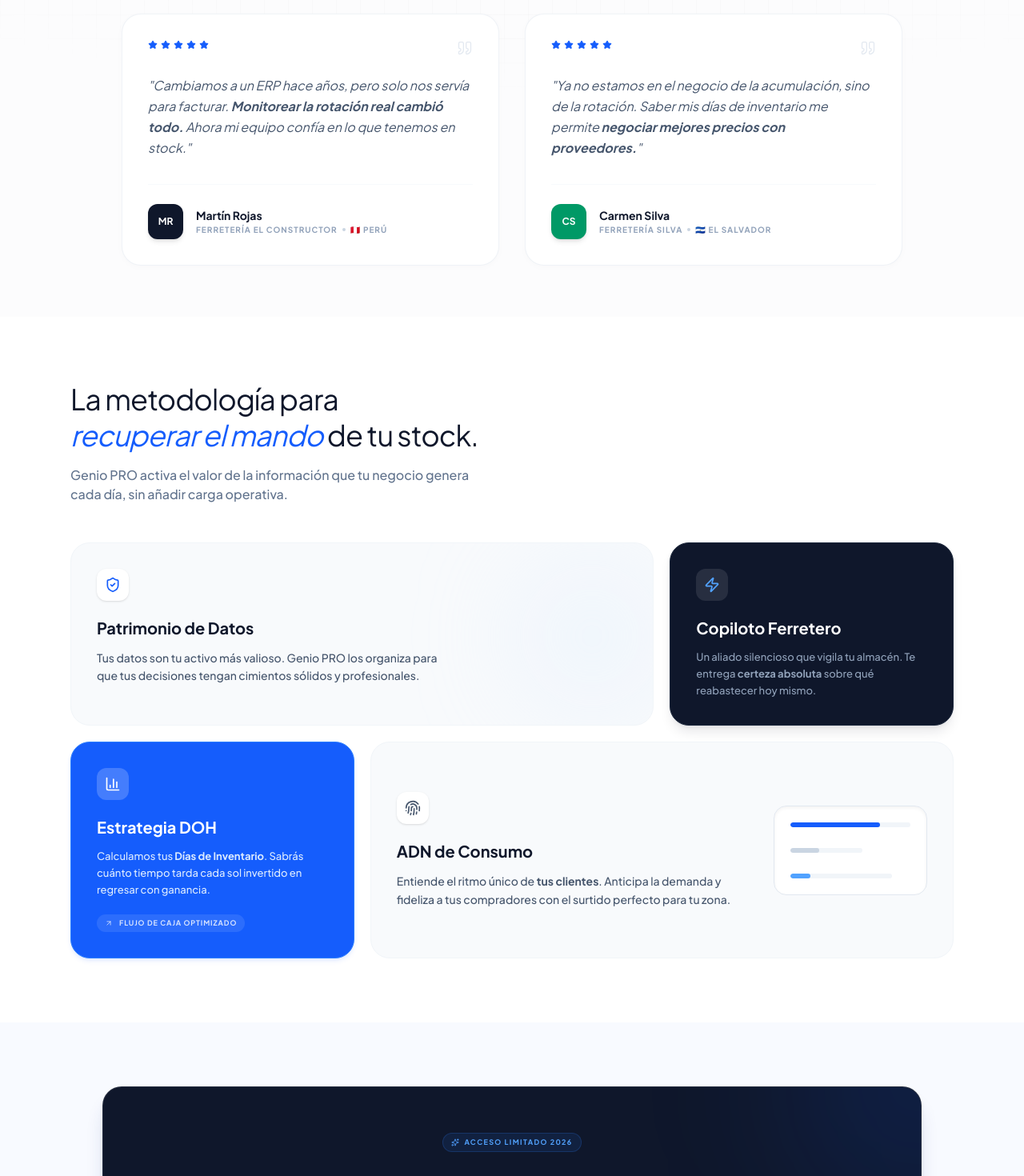
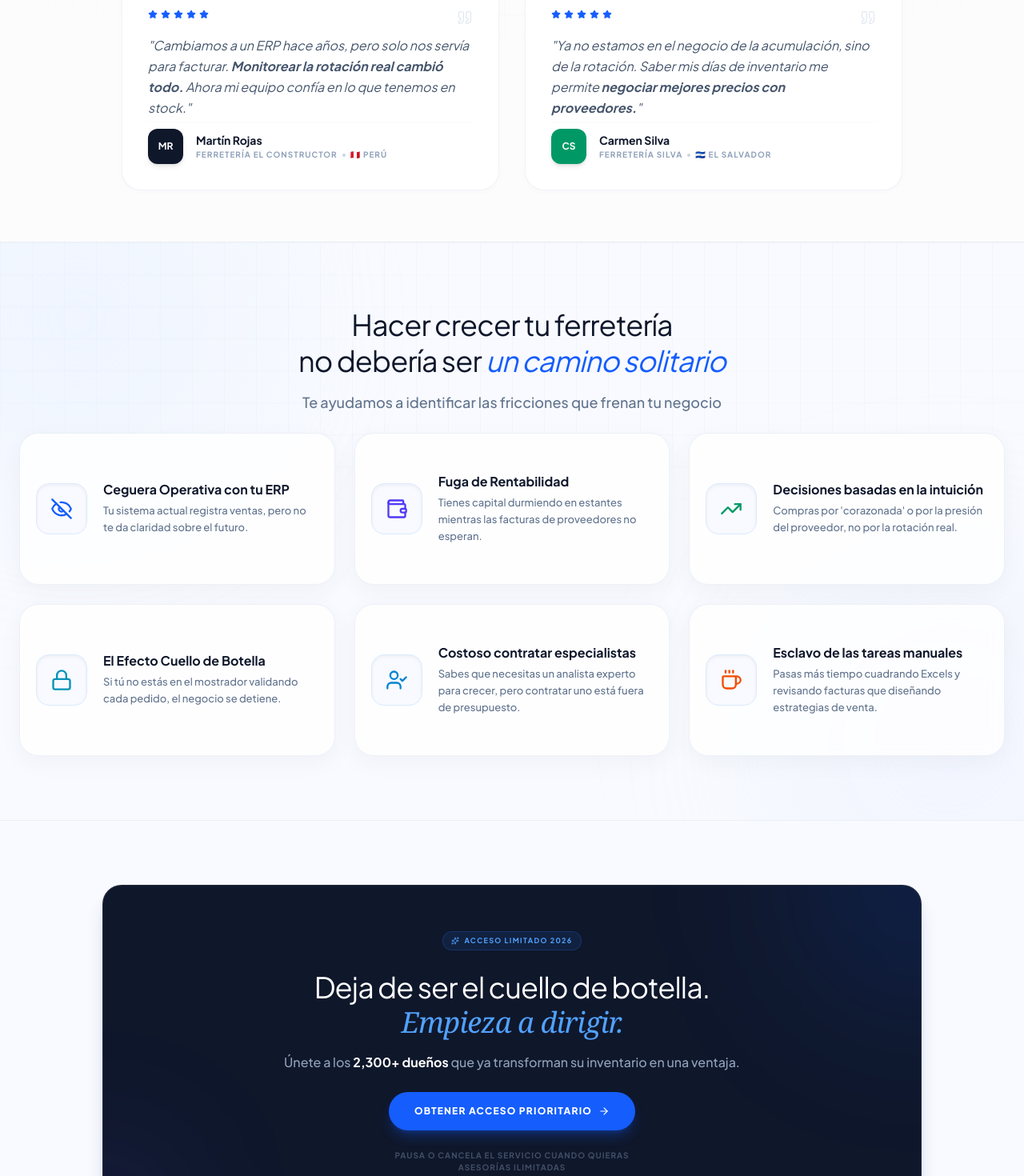
Before and after one commit to xupateste/wgen, a Next.js app: page / in a window 1280 px wide. Shown: the part 978-2448 px from the top of the page at 80% size. Built offline with nearby package versions, Linux system fonts and the light colour scheme.

Commit message:
new look & feel

```diff
--- a/src/components/Features.tsx
+++ b/src/components/Features.tsx
@@ -1,91 +1,229 @@
-import { ShieldCheck, Zap, BarChart3, ArrowUpRight, Fingerprint } from "lucide-react";
+import { EyeOff, Wallet, Lock, TrendingUp, UserCheck, Coffee, Sparkles } from "lucide-react";
+import { useEffect, useRef, useState } from "react";
 
 export function FeatureSection() {
   return (
-    <section className="py-16 md:py-20 bg-white relative overflow-hidden">
-      <div className="max-w-6xl mx-auto px-6 relative z-10">
+    <section className="py-20 bg-[#f8faff] relative overflow-hidden border-y border-slate-200/60">
 
-        {/* Encabezado más contenido */}
-        <div className="mb-12">
-          <h2 className="text-2xl md:text-4xl font-sans text-slate-900 tracking-tight mb-4 leading-tight">
-            La metodología para <br className="hidden md:block" />
-            <span className="text-blue-600 italic">recuperar el mando</span> de tu stock.
+      {/* RECURSO UI: Patrón de cuadrícula y Blobs de luz */}
+      <div className="absolute inset-0 [background-image:linear-gradient(to_right,#8080800a_1px,transparent_1px),linear-gradient(to_bottom,#8080800a_1px,transparent_1px)] [background-size:40px_40px] [mask-image:radial-gradient(ellipse_80%_50%_at_50%_0%,#000_70%,transparent_100%)] pointer-events-none" />
+      <div className="absolute -top-24 -left-24 w-96 h-96 bg-blue-100/40 blur-[120px] rounded-full pointer-events-none" />
+      <div className="absolute -bottom-24 -right-24 w-96 h-96 bg-indigo-100/30 blur-[120px] rounded-full pointer-events-none" />
+
+      <div className="max-w-7xl mx-auto px-6 relative z-10">
+
+        {/* Cabecera idéntica a la referencia de la imagen */}
+        <div className="mb-6 text-center">
+          <h2 className="text-3xl md:text-4xl font-sans text-slate-900 tracking-tight leading-tight mb-4">
+            Hacer crecer tu ferretería<br className="hidden md:block" />
+            no debería ser <span className="text-blue-600 italic"> un camino solitario</span>
           </h2>
-          <p className="text-slate-500 font-medium max-w-lg text-sm md:text-base">
-            Genio PRO activa el valor de la información que tu negocio genera cada día, sin añadir carga operativa.
+          <p className="text-slate-500 font-medium max-w-2xl mx-auto text-base md:text-lg">
+            Te ayudamos a identificar las fricciones que frenan tu negocio
           </p>
         </div>
 
-        {/* BENTO GRID COMPACTO */}
-        <div className="grid grid-cols-1 md:grid-cols-3 gap-5">
+        {/* GRID DE CARTAS FLIPEABLES */}
+        <div className="grid grid-cols-1 md:grid-cols-2 lg:grid-cols-3 gap-6">
 
-          {/* 1. Patrimonio de Datos */}
-          <div className="md:col-span-2 group relative bg-slate-50 rounded-3xl p-7 md:p-8 overflow-hidden border border-slate-100 hover:border-blue-200 transition-all duration-500">
-            <div className="relative z-10 max-w-md">
-              <div className="w-10 h-10 rounded-xl bg-white shadow-sm flex items-center justify-center text-blue-600 mb-5">
-                <ShieldCheck size={20} />
-              </div>
-              <h3 className="text-xl font-bold text-slate-900 mb-3">Patrimonio de Datos</h3>
-              <p className="text-slate-600 leading-relaxed text-sm font-medium">
-                Tus datos son tu activo más valioso. Genio PRO los organiza para que tus decisiones tengan cimientos sólidos y profesionales.
-              </p>
-            </div>
-            <div className="absolute top-5 -right-5 w-48 h-48 bg-blue-100/30 blur-3xl rounded-full pointer-events-none" />
-          </div>
+          <FlipCard
+            isFirst={true}
+            icon={<EyeOff size={28} className="text-blue-600" />}
+            title="Ceguera Operativa con tu ERP"
+            shortDesc="Tu sistema actual registra ventas, pero no te da claridad sobre el futuro."
+            longDesc="Tu sistema registra ventas pero no te da claridad. Sigues sin saber qué comprar realmente, por eso activamos una <strong>auditoría técnica de rotación</strong> para detectar qué categorías financian tu negocio y cuáles solo ocupan espacio."
+          />
 
-          {/* 2. Copiloto Ferretero */}
-          <div className="group bg-slate-900 rounded-3xl p-7 md:p-8 text-white border border-slate-800 hover:bg-black transition-all duration-500 shadow-lg shadow-slate-900/10">
-            <div className="w-10 h-10 rounded-xl bg-white/10 flex items-center justify-center text-blue-400 mb-5 group-hover:rotate-12 transition-transform">
-              <Zap size={20} />
-            </div>
-            <h3 className="text-xl font-bold mb-3">Copiloto Ferretero</h3>
-            <p className="text-slate-400 leading-relaxed text-[13px] font-medium">
-              Un aliado silencioso que vigila tu almacén. Te entrega <strong>certeza absoluta</strong> sobre qué reabastecer hoy mismo.
-            </p>
-          </div>
+          <FlipCard
+            isFirst={false}
+            icon={<Wallet size={28} className="text-indigo-600" />}
+            title="Fuga de Rentabilidad"
+            shortDesc="Tienes capital durmiendo en estantes mientras las facturas de proveedores no esperan."
+            longDesc="Recuperar el flujo de caja requiere un <strong>control de DOH (Días de Inventario)</strong> exacto y calculado internamente, para que sepas cuándo vuelve cada inversión a tu bolsillo con ganancia real."
+          />
 
-          {/* 3. Estrategia DOH */}
-          <div className="group bg-blue-600 rounded-3xl p-7 md:p-8 text-white border border-blue-500 shadow-md shadow-blue-600/10 hover:-translate-y-1 transition-all duration-500">
-             <div className="w-10 h-10 rounded-xl bg-white/20 flex items-center justify-center text-white mb-5">
-              <BarChart3 size={20} />
-            </div>
-            <h3 className="text-xl font-bold mb-3">Estrategia DOH</h3>
-            <p className="text-blue-100 leading-relaxed text-[13px] font-medium">
-              Calculamos tus <strong>Días de Inventario</strong>. Sabrás cuánto tiempo tarda cada sol invertido en regresar con ganancia.
-            </p>
-            <div className="mt-5 flex items-center gap-2 text-white/80 font-bold text-[9px] uppercase tracking-widest bg-white/10 w-fit px-2.5 py-1 rounded-full">
-              <ArrowUpRight size={10} /> Flujo de caja optimizado
-            </div>
-          </div>
+          <FlipCard
+            isFirst={false}
+            icon={<TrendingUp size={28} className="text-emerald-600" />}
+            title="Decisiones basadas en la intuición"
+            shortDesc="Compras por 'corazonada' o por la presión del proveedor, no por la rotación real."
+            longDesc="La certeza llega con un <strong>análisis ABC de demanda real</strong>, asegurando que tu surtido responda al ritmo de compra de tus clientes y no a una simple corazonada."
+          />
 
-          {/* 4. ADN de Consumo */}
-          <div className="md:col-span-2 group bg-slate-50 rounded-3xl p-7 md:p-8 border border-slate-100 flex flex-col md:flex-row gap-6 items-center hover:bg-slate-100/50 transition-colors">
-            <div className="flex-1">
-              <div className="w-10 h-10 rounded-xl bg-white shadow-sm flex items-center justify-center text-slate-600 mb-5">
-                <Fingerprint size={20} />
-              </div>
-              <h3 className="text-xl font-bold text-slate-900 mb-3">ADN de Consumo</h3>
-              <p className="text-slate-600 leading-relaxed text-sm font-medium">
-                Entiende el ritmo único de <strong>tus clientes</strong>. Anticipa la demanda y fideliza a tus compradores con el surtido perfecto para tu zona.
-              </p>
-            </div>
+          <FlipCard
+            isFirst={false}
+            icon={<Lock size={28} className="text-cyan-600" />}
+            title="El Efecto Cuello de Botella"
+            shortDesc="Si tú no estás en el mostrador validando cada pedido, el negocio se detiene."
+            longDesc="Salir del cuello de botella requiere un <strong>respaldo de criterio externo</strong>, permitiéndote delegar el análisis de datos mientras tú te enfocas en expandir el alcance de tu ferretería."
+          />
 
-            {/* Indicador visual ajustado */}
-            <div className="w-full md:w-48 h-28 bg-white rounded-2xl border border-slate-200 p-5 shadow-inner flex flex-col justify-between shrink-0">
-                <div className="h-1.5 w-full bg-slate-100 rounded-full overflow-hidden">
-                    <div className="h-full bg-blue-600 w-[75%] rounded-full group-hover:w-full transition-all duration-1000" />
-                </div>
-                <div className="h-1.5 w-[60%] bg-slate-100 rounded-full overflow-hidden">
-                    <div className="h-full bg-slate-300 w-[40%] rounded-full group-hover:w-[85%] transition-all duration-1000 delay-100" />
-                </div>
-                <div className="h-1.5 w-[85%] bg-slate-100 rounded-full overflow-hidden">
-                    <div className="h-full bg-blue-400 w-[20%] rounded-full group-hover:w-[65%] transition-all duration-1000 delay-200" />
-                </div>
-            </div>
-          </div>
+          <FlipCard
+            isFirst={false}
+            icon={<UserCheck size={28} className="text-sky-600" />}
+            title="Costoso contratar especialistas"
+            shortDesc="Sabes que necesitas un analista experto para crecer, pero contratar uno está fuera de presupuesto."
+            longDesc="Por eso asignamos un <strong>analista dedicado a tu gestión</strong>, dándote acceso a interpretación técnica de alto nivel a una fracción del costo de una planilla profesional."
+          />
+
+          <FlipCard
+            isFirst={false}
+            icon={<Coffee size={28} className="text-orange-600" />}
+            title="Esclavo de las tareas manuales"
+            shortDesc="Pasas más tiempo cuadrando Excels y revisando facturas que diseñando estrategias de venta."
+            longDesc="Eliminar la fatiga requiere un <strong>monitoreo de rentabilidad constante</strong>, para que dejes de ser un capturador de datos y vuelvas a ser el director de tu propio éxito."
+          />
 
         </div>
       </div>
     </section>
   );
 }
+
+// COMPONENTE FLIPCARD (Gestión de la animación 3D)
+function FlipCard({ isFirst, icon, title, shortDesc, longDesc }: any) {
+  const [isFlipped, setIsFlipped] = useState(false);
+  const [hasHinted, setHasHinted] = useState(false);
+  const cardRef = useRef<HTMLDivElement>(null);
+
+  // Efecto de "guiño" al hacer scroll para la primera tarjeta
+  useEffect(() => {
+    if (!isFirst) return;
+
+    const observer = new IntersectionObserver(([entry]) => {
+      if (entry.isIntersecting && !hasHinted) {
+        setHasHinted(true);
+        // Voltea la carta a los 500ms de aparecer
+        setTimeout(() => setIsFlipped(true), 600);
+        // La regresa a su estado original después de 2.5 segundos
+        setTimeout(() => setIsFlipped(false), 3100);
+      }
+    }, { threshold: 0.6 });
+
+    if (cardRef.current) observer.observe(cardRef.current);
+    return () => observer.disconnect();
+  }, [isFirst, hasHinted]);
+
+  return (
+    <div
+      ref={cardRef}
+      className="group relative h-[180px] md:h-[190px] [perspective:1000px] cursor-pointer"
+      onMouseEnter={() => setIsFlipped(true)}
+      onMouseLeave={() => setIsFlipped(false)}
+    >
+      <div
+        className={`w-full h-full relative transition-transform duration-700 [transform-style:preserve-3d] ${isFlipped ? '[transform:rotateY(180deg)]' : ''}`}
+      >
+
+        {/* CARA FRONTAL (Light Mode, idéntica a tu referencia visual) */}
+        <div className="absolute inset-0 bg-white/80 backdrop-blur-sm border border-slate-200/60 rounded-[24px] p-5 flex items-center gap-5 shadow-[0_8px_30px_rgb(0,0,0,0.04)] [backface-visibility:hidden]">
+          <div className="shrink-0 w-16 h-16 rounded-2xl bg-[#f8faff] flex items-center justify-center border border-blue-100 shadow-inner">
+             {icon}
+          </div>
+          <div>
+            <h3 className="text-[16px] font-bold text-slate-900 mb-1.5 leading-tight">
+              {title}
+            </h3>
+            <p className="text-[13px] text-slate-500 leading-relaxed font-medium">
+              {shortDesc}
+            </p>
+          </div>
+        </div>
+
+        {/* CARA TRASERA (Diagnóstico Profundo, voltea en Y) */}
+        <div className="absolute inset-0 bg-gradient-to-br from-blue-600 to-indigo-700 border border-blue-500 rounded-[24px] p-6 flex flex-col justify-center text-white [transform:rotateY(180deg)] [backface-visibility:hidden] shadow-lg shadow-blue-500/20">
+            <h3 className="text-[13px] font-black uppercase tracking-wider text-blue-200 mb-2">{title}</h3>
+            <p className="text-[13.5px] leading-relaxed font-medium text-white/95">
+               <span dangerouslySetInnerHTML={{ __html: longDesc }} />
+            </p>
+            {/* Decoración sutil en la esquina */}
+            <div className="absolute bottom-4 right-5 text-blue-300 opacity-40">
+               <Sparkles size={16} />
+            </div>
+        </div>
+
+      </div>
+    </div>
+  );
+}
+
+
+// import { XCircle, CheckCircle2, TrendingUp, ShieldAlert, Clock } from "lucide-react";
+
+// export function FeatureSection() {
+//   return (
+//     <section className="py-16 bg-white">
+//       <div className="max-w-5xl mx-auto px-6">
+
+//         <div className="text-center mb-12">
+//           <h2 className="text-2xl md:text-3xl font-sans text-slate-900 tracking-tight mb-4">
+//             Deja de adivinar, <span className="text-blue-600 italic">empieza a decidir.</span>
+//           </h2>
+//           <p className="text-slate-500 font-medium text-sm md:text-base max-w-2xl mx-auto">
+//             Validamos tu inventario con datos reales para que recuperes el control de tu flujo de caja. Sin software complicado, solo resultados.
+//           </p>
+//         </div>
+
+//         <div className="grid grid-cols-1 md:grid-cols-2 gap-12 items-center">
+
+//           {/* COLUMNA: EL DOLOR (Lo que queremos validar) */}
+//           <div className="space-y-6">
+//             <h3 className="text-[10px] font-black text-red-500 uppercase tracking-[0.2em] mb-4">La realidad actual</h3>
+//             <ul className="space-y-4">
+//               <PainPoint text="Compras basadas en 'intuición' o lo que el proveedor ofrece." />
+//               <PainPoint text="Capital estancado en productos que no rotan hace meses." />
+//               <PainPoint text="Falta de stock en los productos que realmente dejan margen." />
+//               <PainPoint text="Horas perdidas en archivos de Excel que no dicen la verdad." />
+//             </ul>
+//           </div>
+
+//           {/* COLUMNA: LA SOLUCIÓN (Lo que Genio PRO hará por ellos) */}
+//           <div className="bg-slate-50 rounded-[32px] p-8 border border-slate-100 shadow-sm">
+//             <h3 className="text-[10px] font-black text-blue-600 uppercase tracking-[0.2em] mb-6">Con Genio PRO + Asesor</h3>
+//             <ul className="space-y-5">
+//               <SolutionPoint
+//                 icon={<TrendingUp size={18} />}
+//                 title="Certeza de Compra"
+//                 desc="Sabrás exactamente qué pedir y cuándo hacerlo."
+//               />
+//               <SolutionPoint
+//                 icon={<Clock size={18} />}
+//                 title="Liberación de Capital"
+//                 desc="Identificamos el stock muerto para convertirlo en efectivo."
+//               />
+//               <SolutionPoint
+//                 icon={<ShieldAlert size={18} />}
+//                 title="Auditoría Permanente"
+//                 desc="Tu asesor experto vigila las discrepancias por ti."
+//               />
+//             </ul>
+//           </div>
+
+//         </div>
+//       </div>
+//     </section>
+//   );
+// }
+
+// function PainPoint({ text }: { text: string }) {
+//   return (
+//     <li className="flex items-start gap-3 text-slate-500 text-sm font-medium">
+//       <XCircle size={18} className="text-red-300 shrink-0 mt-0.5" />
+//       <span>{text}</span>
+//     </li>
+//   );
+// }
+
+// function SolutionPoint({ icon, title, desc }: { icon: any, title: string, desc: string }) {
+//   return (
+//     <li className="flex items-start gap-4">
+//       <div className="w-8 h-8 rounded-lg bg-blue-600 text-white flex items-center justify-center shrink-0">
+//         {icon}
+//       </div>
+//       <div>
+//         <h4 className="text-sm font-bold text-slate-900">{title}</h4>
+//         <p className="text-xs text-slate-500 leading-relaxed">{desc}</p>
+//       </div>
+//     </li>
+//   );
+// }
--- a/src/components/FinalCTA.tsx
+++ b/src/components/FinalCTA.tsx
@@ -28,8 +28,8 @@ export function FinalCTA() {
               <span className="text-blue-400 italic font-serif">Empieza a dirigir.</span>
             </h2>
 
-            <p className="text-slate-400 text-sm md:text-base mb-8 font-medium leading-relaxed">
-              Únete a los <strong className="text-white font-bold">2,300+ dueños</strong> que ya transformaron su inventario en una ventaja real.
+            <p className="text-slate-400 text-sm md:text-base mb-6 font-medium leading-relaxed">
+              Únete a los <strong className="text-white font-bold">2,300+ dueños</strong> que ya transforman su inventario en una ventaja.
             </p>
 
             <div className="flex flex-col sm:flex-row items-center justify-center gap-4">
@@ -43,7 +43,8 @@ export function FinalCTA() {
             </div>
 
             <p className="mt-6 text-slate-500 text-[10px] font-bold uppercase tracking-widest opacity-60">
-              Sin contratos. Claridad absoluta para tu ferretería.
+              Pausa o cancela el servicio cuando quieras
+              <br/>Asesorías ilimitadas
             </p>
           </div>
         </div>
--- a/src/components/Testimonials.tsx
+++ b/src/components/Testimonials.tsx
@@ -10,8 +10,8 @@ export function TestimonialSection() {
 
         {/* Encabezado más pequeño y directo */}
         <div className="text-center mb-10">
-          <h2 className="text-2xl md:text-3xl font-sans text-slate-900 tracking-tight leading-tight max-w-2xl mx-auto">
-            Inventarios que se convierten en <span className="text-blue-600 italic">ventaja competitiva.</span>
+          <h2 className="text-2xl md:text-3xl font-sans text-slate-900 tracking-tight leading-tight max-w-3xl mx-auto">
+            Convierte tu inventario en una <span className="text-blue-600 italic"> ventaja competitiva.</span>
           </h2>
         </div>
 
@@ -21,7 +21,7 @@ export function TestimonialSection() {
           {/* TARJETA 1 */}
           <div className="min-w-[85vw] md:min-w-0 snap-center group relative bg-white border border-slate-200/50 p-6 md:p-8 rounded-3xl shadow-[0_2px_10px_rgba(0,0,0,0.02)] transition-all duration-500">
 
-            <div className="flex justify-between items-start mb-6">
+            <div className="flex justify-between items-start mb-3">
               <div className="flex gap-1">
                 {[...Array(5)].map((_, i) => (
                   <Star key={i} size={12} className="fill-blue-600 text-blue-600" />
@@ -30,11 +30,11 @@ export function TestimonialSection() {
               <Quote className="text-slate-200" size={20} strokeWidth={1.5} />
             </div>
 
-            <p className="text-slate-600 text-[15px] md:text-[16px] leading-relaxed mb-8 font-sans italic">
+            <p className="text-slate-600 text-[15px] md:text-[16px] leading-relaxed mb-1 font-sans italic">
               "Cambiamos a un ERP hace años, pero solo nos servía para facturar. <strong>Monitorear la rotación real cambió todo.</strong> Ahora mi equipo confía en lo que tenemos en stock."
             </p>
 
-            <div className="flex items-center gap-4 pt-6 border-t border-slate-50">
+            <div className="flex items-center gap-4 pt-2 border-t border-slate-50">
               <div className="w-11 h-11 rounded-xl bg-slate-900 text-white flex items-center justify-center font-bold text-xs shadow-md">
                 MR
               </div>
@@ -50,7 +50,7 @@ export function TestimonialSection() {
           {/* TARJETA 2 */}
           <div className="min-w-[85vw] md:min-w-0 snap-center group relative bg-white border border-slate-200/50 p-6 md:p-8 rounded-3xl shadow-[0_2px_10px_rgba(0,0,0,0.02)] transition-all duration-500">
 
-            <div className="flex justify-between items-start mb-6">
+            <div className="flex justify-between items-start mb-3">
               <div className="flex gap-1">
                 {[...Array(5)].map((_, i) => (
                   <Star key={i} size={12} className="fill-blue-600 text-blue-600" />
@@ -59,11 +59,11 @@ export function TestimonialSection() {
               <Quote className="text-slate-200" size={20} strokeWidth={1.5} />
             </div>
 
-            <p className="text-slate-600 text-[15px] md:text-[16px] leading-relaxed mb-8 font-sans italic">
+            <p className="text-slate-600 text-[15px] md:text-[16px] leading-relaxed mb-1 font-sans italic">
               "Ya no estamos en el negocio de la acumulación, sino de la rotación. Saber mis días de inventario me permite <strong>negociar mejores precios con proveedores.</strong>"
             </p>
 
-            <div className="flex items-center gap-4 pt-6 border-t border-slate-50">
+            <div className="flex items-center gap-4 pt-2 border-t border-slate-50">
               <div className="w-11 h-11 rounded-xl bg-emerald-600 text-white flex items-center justify-center font-bold text-xs shadow-md">
                 CS
               </div>
```
Also changed, not shown: src/app/page.tsx (+7 -9 lines), src/components/SlidingAvatars.tsx (+27 -7 lines), src/components/WaitlistProvider.tsx (+7 -7 lines).
